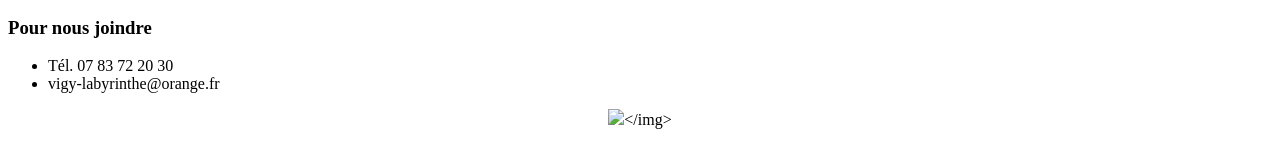
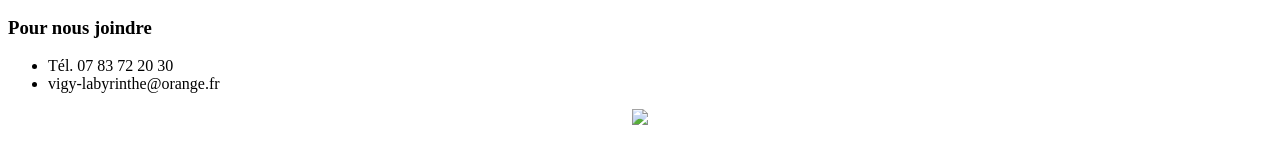
Before and after one commit to vigylabyrinthe/vigy-labyrinthe.github.io, a Jekyll site: the page built from index.md, in a window 1280 px wide. Shown: the part 352-520 px from the top of the page. Built offline with Jekyll 4.4.1, drawn with Linux system fonts in a browser that asks for light colours.

Commit message:
fix img tag

```diff
--- a/index.md
+++ b/index.md
@@ -21,5 +21,5 @@ Les soirées nocturnes auront lieu les 5 et 19 Août 2017.
 * vigy-labyrinthe@orange.fr
 
 <center>
-<img src="{{ site.baseurl }}public/img/oie.jpg"></img>
+<img src="{{ site.baseurl }}public/img/oie.jpg">
 </center>
```
